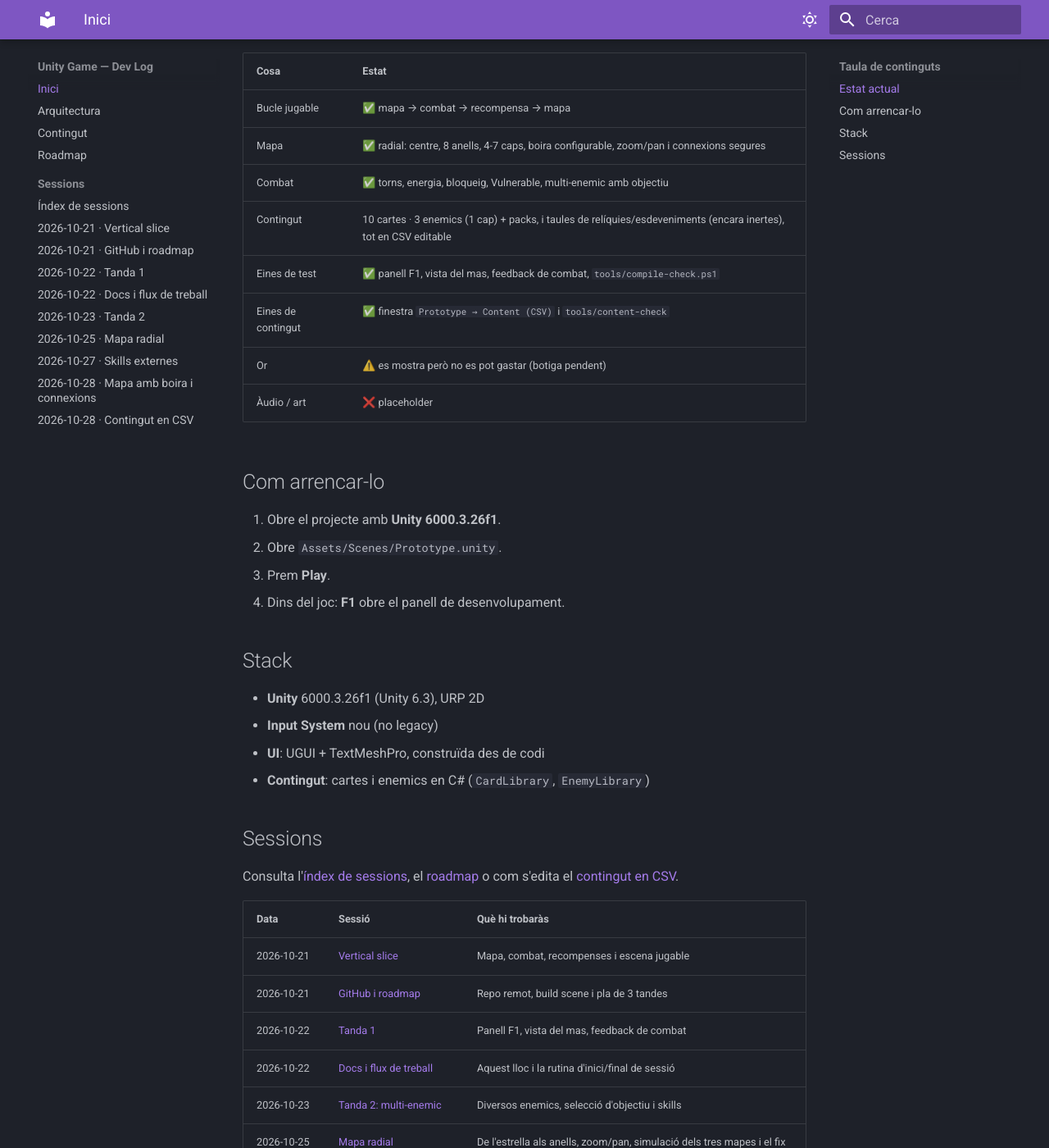
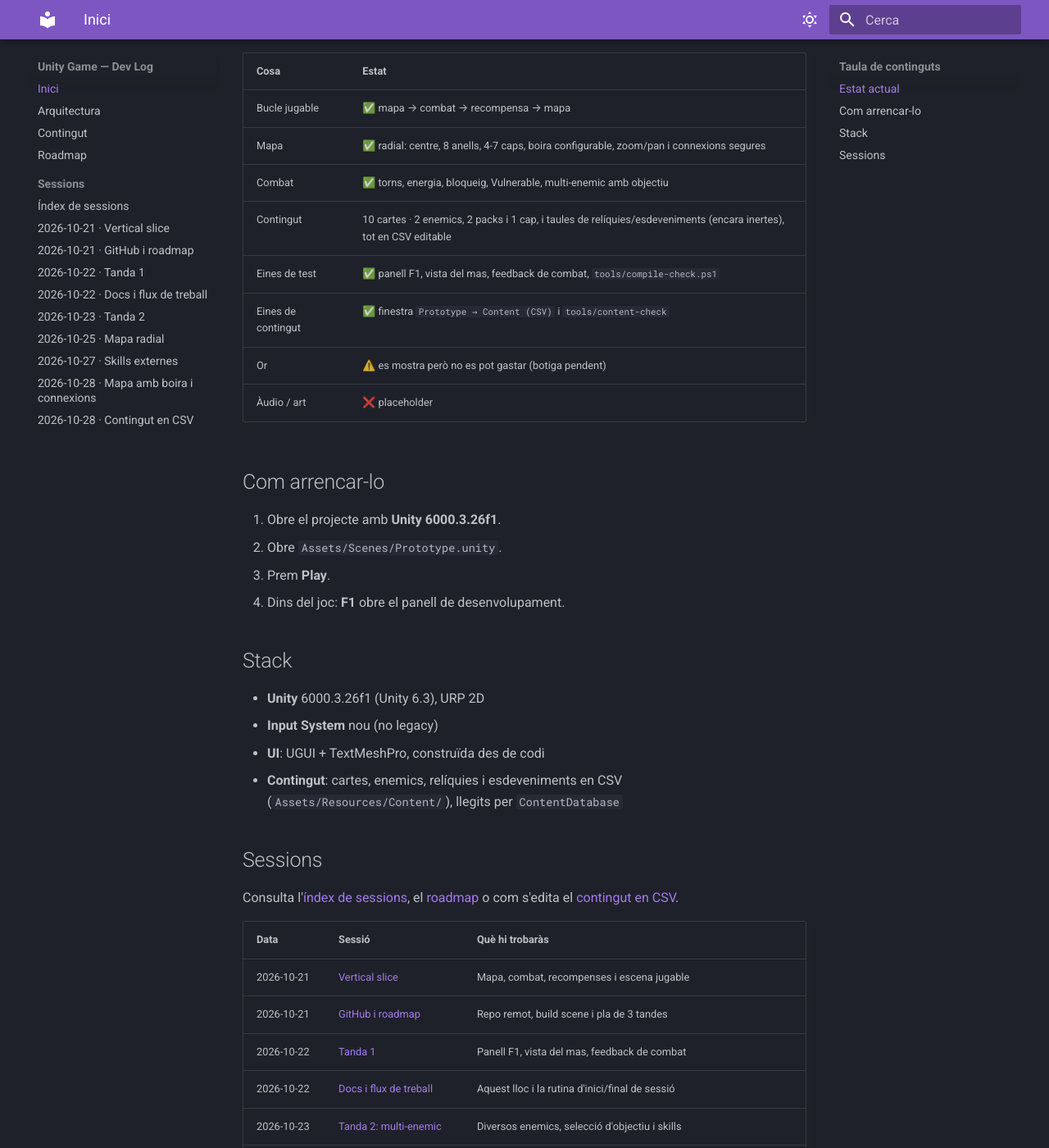
Before and after one commit to albertacedo/Unity-Game, an MkDocs documentation site: the page built from docs/index.md, in a window 1280 px wide and 1400 px high, scrolled down 424 px. Shown: the whole window at 82% size. Built offline with MkDocs 1.6.1 and Material for MkDocs 9.7.7, drawn with Linux system fonts in a browser that asks for light colours.

```diff
--- a/docs/index.md
+++ b/docs/index.md
@@ -16,7 +16,7 @@ s'ha fet, què s'ha après i quins fitxers han canviat.
 | Bucle jugable | ✅ mapa → combat → recompensa → mapa |
 | Mapa | ✅ radial: centre, 8 anells, 4-7 caps, boira configurable, zoom/pan i connexions segures |
 | Combat | ✅ torns, energia, bloqueig, Vulnerable, multi-enemic amb objectiu |
-| Contingut | 10 cartes · 3 enemics (1 cap) + packs, i taules de relíquies/esdeveniments (encara inertes), tot en CSV editable |
+| Contingut | 10 cartes · 2 enemics, 2 packs i 1 cap, i taules de relíquies/esdeveniments (encara inertes), tot en CSV editable |
 | Eines de test | ✅ panell F1, vista del mas, feedback de combat, `tools/compile-check.ps1` |
 | Eines de contingut | ✅ finestra `Prototype → Content (CSV)` i `tools/content-check` |
 | Or | ⚠️ es mostra però no es pot gastar (botiga pendent) |
@@ -34,7 +34,7 @@ s'ha fet, què s'ha après i quins fitxers han canviat.
 - **Unity** 6000.3.26f1 (Unity 6.3), URP 2D
 - **Input System** nou (no legacy)
 - **UI**: UGUI + TextMeshPro, construïda des de codi
-- **Contingut**: cartes i enemics en C# (`CardLibrary`, `EnemyLibrary`)
+- **Contingut**: cartes, enemics, relíquies i esdeveniments en CSV (`Assets/Resources/Content/`), llegits per `ContentDatabase`
 
 ## Sessions
 
--- a/opencode.json
+++ b/opencode.json
@@ -8,7 +8,7 @@
           "C:\\Users\\alber\\.unity\\relay\\relay_win.exe",
           "--mcp",
           "--project-path",
-          "C:\\Users\\alber\\OneDrive\\Documents\\Albert\\Unity Game\\Unity Game"
+          "."
         ],
         "timeout": {
           "startup": 60000,
```
Also changed, not shown: AGENTS.md (+28 -0 lines), 2 other files.
